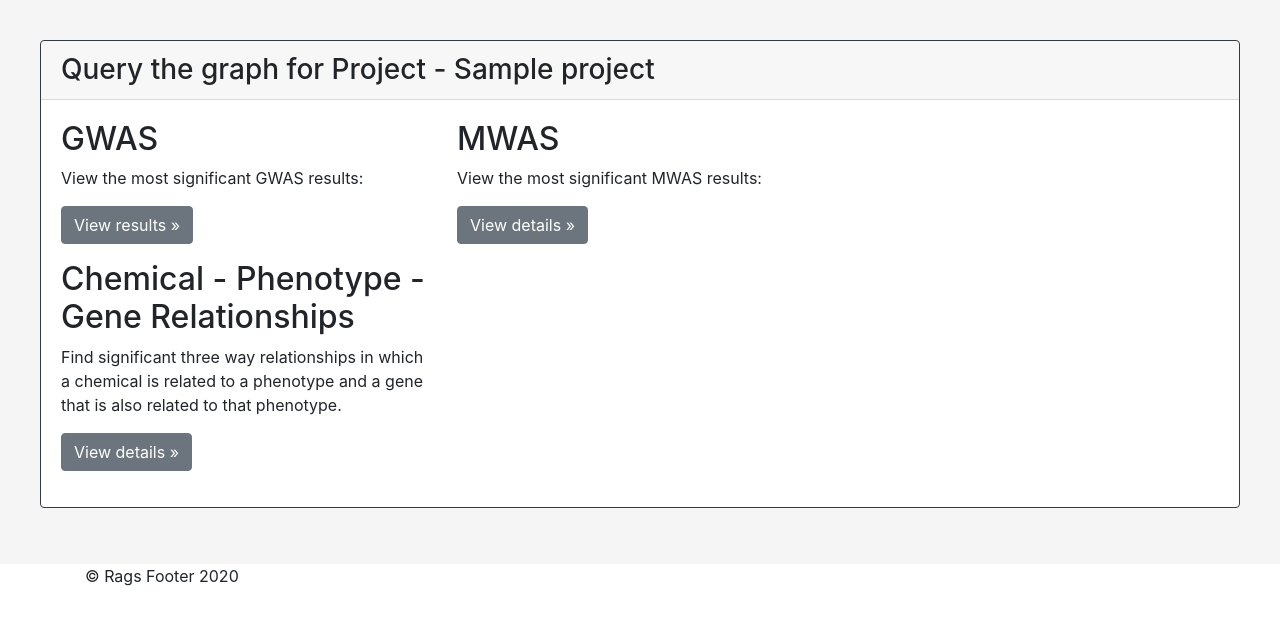
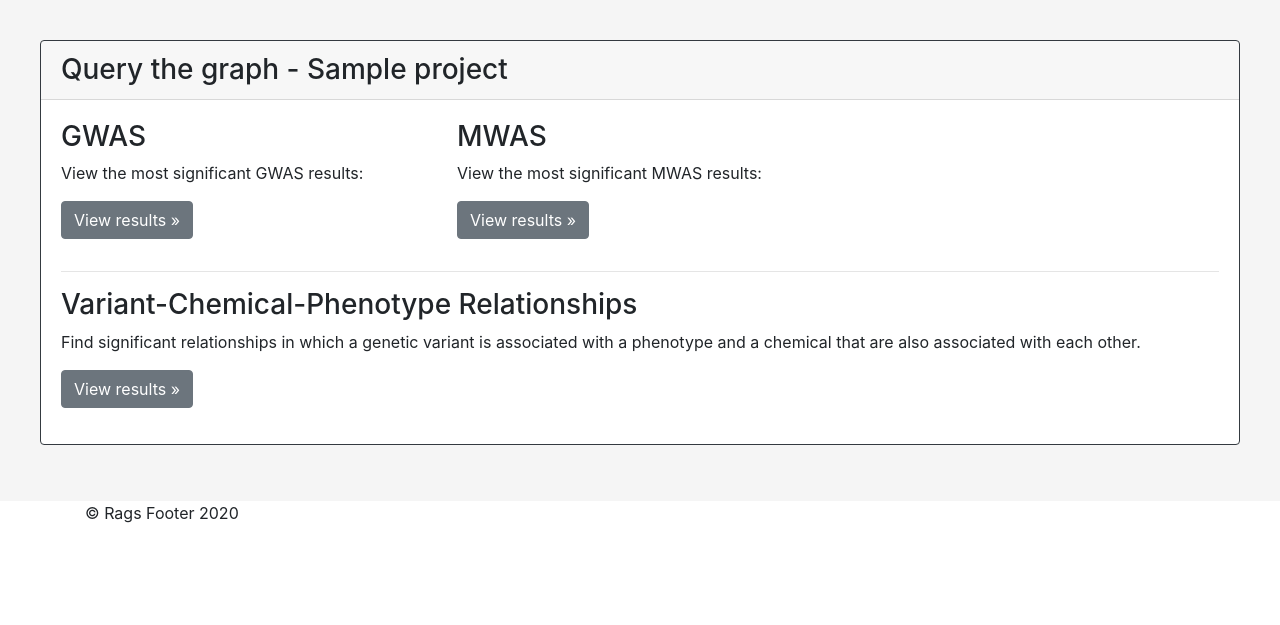
Before and after one commit to ObesityHub/robokop-rags, a FastAPI app: page /project_query/1 in a window 1280 px wide. Shown: the part 56-681 px from the top of the page. Run offline with FastAPI, Linux system fonts and the light colour scheme; tables that the repository leaves empty hold one stand-in row (values such as "Sample post"); parts of the project's set-up code (start-up, migrations or seed data) failed here and were passed over; some libraries are stand-ins or nearby versions.

Commit message:
bulk rag info file and canned query changes

```diff
--- a/rags_app/main.py
+++ b/rags_app/main.py
@@ -1,8 +1,10 @@
-from fastapi import Depends, FastAPI, HTTPException, Form
+from fastapi import Depends, FastAPI, HTTPException, Form, UploadFile, File
 from starlette.requests import Request
 from starlette.staticfiles import StaticFiles
 from starlette.templating import Jinja2Templates
 import os
+import csv
+import pandas as pd
 
 from app_database import SessionLocal, engine
 
@@ -97,13 +99,66 @@ def get_projects_for_display(rags_project_db: RagsProjectDB):
 
 
 @app.get("/project/{project_id}")
-def edit_project(project_id: int, request: Request, rags_project_db: RagsProjectDB = Depends(get_db)):
+def edit_project(project_id: int,
+                 request: Request,
+                 rags_project_db: RagsProjectDB = Depends(get_db)):
     template_context = {"request": request}
     if not rags_project_db.project_exists_by_id(project_id):
         template_context["error_message"] = f"Oh No. That project seems to be missing from the database."
         return templates.TemplateResponse("error.html.jinja", template_context)
 
     return get_edit_project_view_template(rags_project_db, project_id, template_context)
+
+
+@app.post("/project/{project_id}")
+def add_rags_by_file(request: Request,
+                     project_id: int,
+                     uploaded_rags_file: UploadFile = File(...),
+                     rags_project_db: RagsProjectDB = Depends(get_db)):
+    template_context = {"request": request}
+    if not rags_project_db.project_exists_by_id(project_id):
+        template_context["error_message"] = f"Oh No. That project seems to be missing from the database."
+        return templates.TemplateResponse("error.html.jinja", template_context)
+
+    try:
+        dataframe = pd.read_csv(uploaded_rags_file.file, header=0)
+        error_message = ""
+        for i, row in dataframe.iterrows():
+            new_rag_name = row["rag_name"]
+            if rags_project_db.rag_exists(project_id, new_rag_name):
+                error_message += f'A RAG with the name ({new_rag_name}) already exists in this project.\n'
+            new_rag_type = row["rag_type"]
+            as_node_curie = row["associated_node_id"]
+            as_node_type = row["associated_node_type"]
+            as_node_label = row["associated_node_label"]
+            p_value_cutoff = float(row["p_value_cutoff"])
+            file_path = row["file_path"]
+            max_p_value = float(row["max_p_value"]) if "max_p_value" in row else None
+            has_tabix = False
+            if "has_tabix" in row:
+                if row["has_tabix"] is True:
+                    has_tabix = True
+
+            real_file_path = f'{os.environ["RAGS_DATA_DIR"]}/{file_path}'
+            if not rags_project_db.create_rag(project_id=project_id,
+                                              rag_name=new_rag_name,
+                                              rag_type=new_rag_type,
+                                              as_node_type=as_node_type,
+                                              as_node_curie=as_node_curie,
+                                              as_node_label=as_node_label,
+                                              p_value_cutoff=p_value_cutoff,
+                                              max_p_value=max_p_value,
+                                              file_path=real_file_path,
+                                              has_tabix=has_tabix):
+                error_message += f'Error creating {new_rag_name}.\n'
+        if error_message:
+            template_context["error_message"] = "Errors:\n" + error_message
+
+        return get_edit_project_view_template(rags_project_db, project_id, template_context)
+
+    except (KeyError, TypeError, ValueError) as e:
+        template_context["error_message"] = f"Oh No. Error parsing the rags project file: {e}"
+        return templates.TemplateResponse("error.html.jinja", template_context)
 
 
 @app.post("/project/{project_id}")
@@ -126,7 +181,7 @@ def add_rag(request: Request,
         return templates.TemplateResponse("error.html.jinja", template_context)
 
     if rags_project_db.rag_exists(project_id, new_rag_name):
-        template_context["error_message"] = f'A RAG with that name ({new_rag_name}) already exists.'
+        template_context["error_message"] = f'A RAG with that name ({new_rag_name}) already exists in this project.'
         return get_edit_project_view_template(rags_project_db, project_id, template_context)
     else:
         real_file_path = f'{os.environ["RAGS_DATA_DIR"]}/{file_path}'
@@ -225,23 +280,26 @@ def project_query_view(project_id: int, query_id:int, request: Request, rags_pro
 
     rags_graph_db = RagsGraphDB()
     if query_id == 1:
-        custom_query = f"match (a:{node_types.SEQUENCE_VARIANT})-[r:related_to{{project_id: {project_id}}}]-(b) return distinct a.id, r.namespace, r.p_value ORDER BY r.p_value"
+        custom_query = f"match (s:{node_types.SEQUENCE_VARIANT})<-[r:related_to{{project_id: {project_id}}}]-(b) return distinct s.id, r.namespace, b.id, r.p_value ORDER BY r.p_value"
         results = rags_graph_db.query_the_graph(custom_query, limit=50)
         template_context["project_query"] = custom_query + " (limited to 50 results)"
         template_context["project_query_results"] = results
-        template_context["project_query_headers"] = ["Variant", "Association Study", "P Value"]
+        template_context["project_query_headers"] = ["Variant", "Association Study", "Associated with", "p-value"]
     elif query_id == 2:
-        custom_query = f"match (a:{node_types.CHEMICAL_SUBSTANCE})-[r:related_to{{project_id: {project_id}}}]-(b) return distinct a.id, r.namespace, r.p_value ORDER BY r.p_value"
+        custom_query = f"match (c:{node_types.CHEMICAL_SUBSTANCE})<-[r:related_to{{project_id: {project_id}}}]-(b) return distinct c.id, r.namespace, b.id, r.p_value ORDER BY r.p_value"
         results = rags_graph_db.query_the_graph(custom_query, limit=50)
         template_context["project_query"] = custom_query + " (limited to 50 results)"
         template_context["project_query_results"] = results
-        template_context["project_query_headers"] = ["Metabolite", "Association Study", "P Value"]
+        template_context["project_query_headers"] = ["Metabolite", "Association Study", "Associated with", "p-value"]
     elif query_id == 3:
-        custom_query = f"MATCH (c:chemical_substance)--(g:gene)--(v:sequence_variant)-[x]-(d:disease_or_phenotypic_feature)-[y]-(c) WHERE x.p_value < 1e-5 AND y.p_value < 1e-6 RETURN d.id, c.id, y.p_value, v.id, x.p_value, g.id"
+        custom_query = f"MATCH (s:{node_types.SEQUENCE_VARIANT})<-[r1:related_to{{project_id: {project_id}}}]-(d:{node_types.DISEASE_OR_PHENOTYPIC_FEATURE})-[r2:related_to{{project_id: {project_id}}}]-(c:{node_types.CHEMICAL_SUBSTANCE})-[r3:related_to{{project_id: {project_id}}}]-(s) return s.id, r1.p_value, d.id, r2.p_value, c.id, r3.p_value ORDER BY r1.p_value"
         results = rags_graph_db.query_the_graph(custom_query, limit=50)
         template_context["project_query"] = custom_query + " (limited to 50 results)"
         template_context["project_query_results"] = results
-        template_context["project_query_headers"] = ["Phenotype", "Chemical", "Chem p-value", "Sequence Variant", "Variant p-value", "Gene"]
+        template_context["project_query_headers"] = ["Variant", "Var-Pheno p-value", "Phenotype", "Pheno-Chemical p-value", "Chemical", "Chemical-Var p-value"]
+    elif query_id == 4:
+        custom_query = f"MATCH (c:chemical_substance)--(g:gene)--(v:sequence_variant)-[x{{project_id: {project_id}}}]-(d:disease_or_phenotypic_feature)-[y]-(c) WHERE x.p_value < 1e-5 AND y.p_value < 1e-6 RETURN d.id, c.id, y.p_value, v.id, x.p_value, g.id"
+
 
     return get_project_query_view(rags_project_db, project_id, template_context)
 
--- a/rags_app/templates/project_queries.html.jinja
+++ b/rags_app/templates/project_queries.html.jinja
@@ -11,30 +11,34 @@
    {% endif %}
    {% if not project_query %}
    <div class="card border-dark mb-3">
-     <h3 class="card-header">Query the graph for Project - {{ project.name }}</h3>
+     <h3 class="card-header">Query the graph - {{ project.name }}</h3>
      <div class="card-body">
         <div class="row">
           <div class="col-md-4">
-            <h2>GWAS</h2>
+            <h3>GWAS</h3>
             <p>View the most significant GWAS results:</p>
             <p><a class="btn btn-secondary" href="/project_query/{{ project.id }}/1" role="button">View results &raquo;</a></p>
           </div>
           <div class="col-md-4">
-            <h2>MWAS</h2>
+            <h3>MWAS</h3>
             <p>View the most significant MWAS results:</p>
-            <p><a class="btn btn-secondary" href="/project_query/{{ project.id }}/2" role="button">View details &raquo;</a></p>
+            <p><a class="btn btn-secondary" href="/project_query/{{ project.id }}/2" role="button">View results &raquo;</a></p>
           </div>
         </div>
+        <hr />
         <div class="row">
-          <div class="col-md-4">
-            <h2>Chemical - Phenotype - Gene Relationships</h2>
-            <p>Find significant three way relationships in which a chemical is related to a phenotype and a gene that is also related to that phenotype.  </p>
-            <p><a class="btn btn-secondary" href="/project_query/{{ project.id }}/3" role="button">View details &raquo;</a></p>
+          <div class="col">
+            <h3>Variant-Chemical-Phenotype Relationships</h3>
+            <p>Find significant relationships in which a genetic variant is associated with a phenotype and a chemical that are also associated with each other.</p>
+            <p><a class="btn btn-secondary" href="/project_query/{{ project.id }}/3" role="button">View results &raquo;</a></p>
           </div>
         </div>
      </div>
   </div>
   {% else %}
+  <div class="row">
+  <p><a class="btn btn-secondary" href="/project_query/{{ project.id }}/" role="button"><< Back To Queries</a></p>
+  </div>
   <div class="alert alert-info" role="alert">Results for the query: {{ project_query }}</div>
   <table class="table table-striped table-sm">
   <thead>
```
Also changed, not shown: rags_app/templates/edit_project.html.jinja (+42 -13 lines), rags_app/test/sample_data/rags_by_file_example.csv (added, +6 -0 lines).
